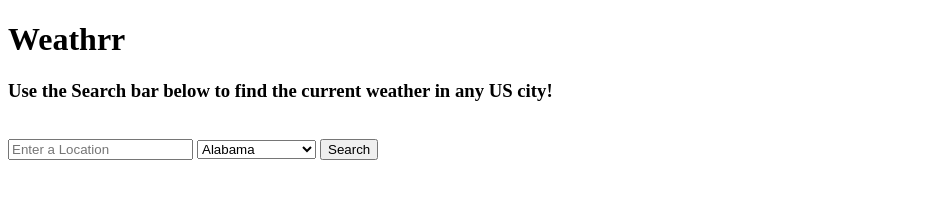
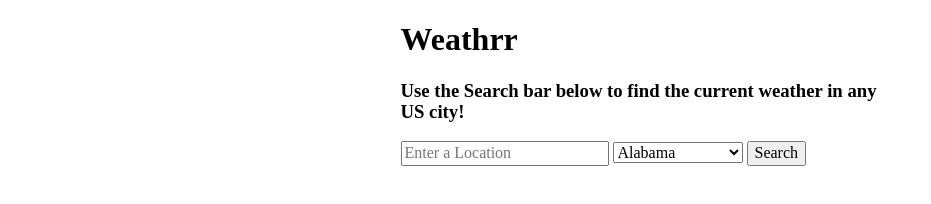
Before and after one commit to Saul-Good-Homie/JS-Weather-App, a plain HTML site: page index.html in a window 1280 px wide. Shown: the whole page, without its empty margins (0-931 px from the left). Drawn offline with nearby package versions, Linux system fonts and the light colour scheme; the site is published under a folder, as on GitHub Pages, so addresses that start at the root find nothing; a web font is replaced by a local one.

Commit message:
removeing css slash

```diff
--- a/index.html
+++ b/index.html
@@ -23,10 +23,10 @@
 		<link rel="shortcut icon" href="#" />
 
 		<!-- CSS Normalize -->
-		<link rel="stylesheet" href="/normalize.css" />
+		<link rel="stylesheet" href="normalize.css" />
 
 		<!-- CSS site specifics -->
-		<link rel="stylesheet" href="/style.css" />
+		<link rel="stylesheet" href="style.css" />
 
 		<title>Weathrr</title>
 	</head>
```
Also changed, not shown: 1 other file.
